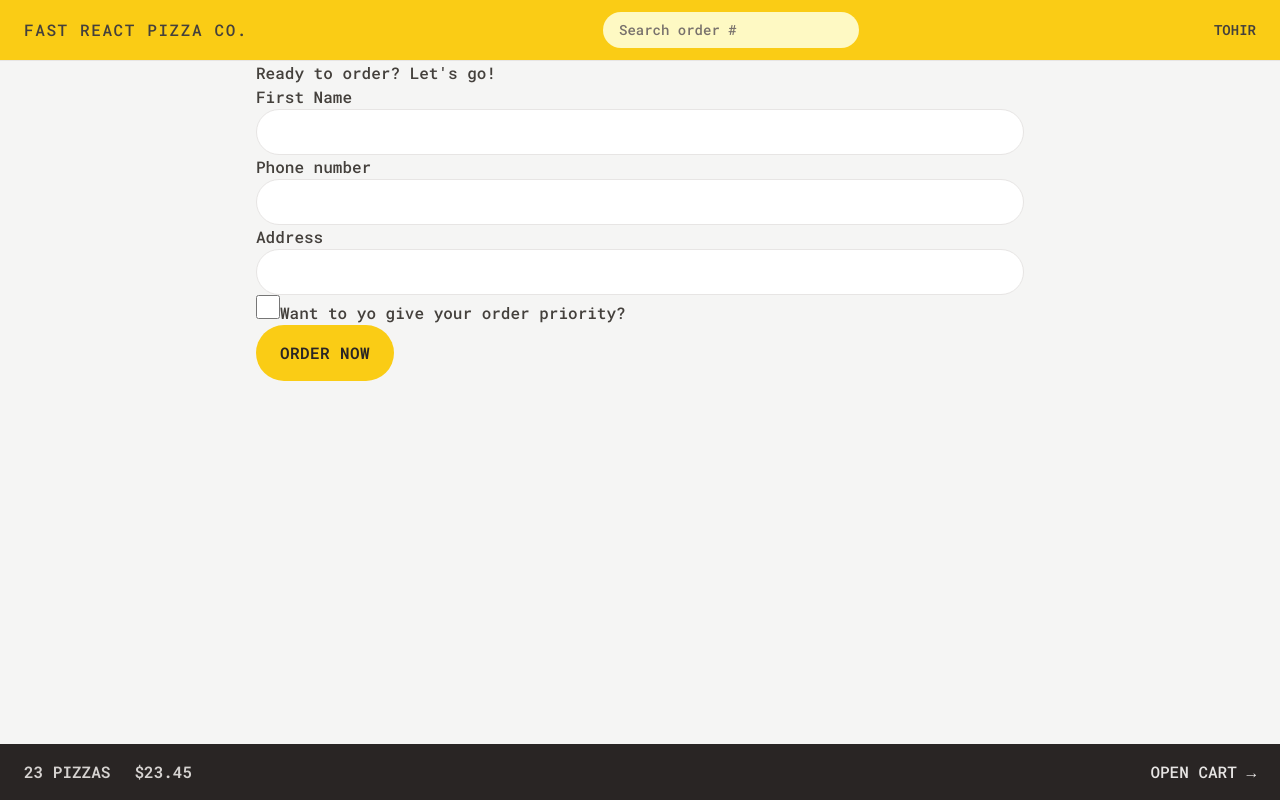
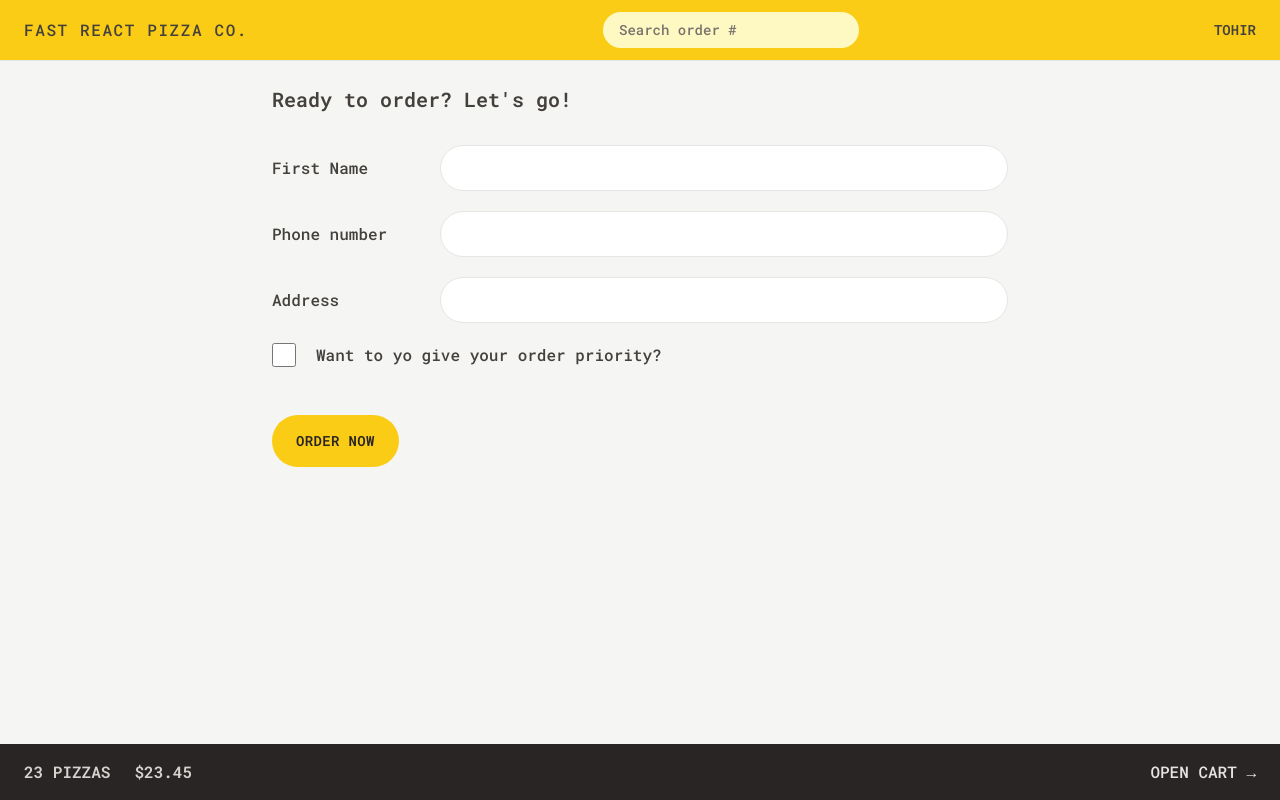
Before and after one commit to kulievdev/fast-pizza-app-react, a React (Vite) app: page /order/new in a window 1280 px wide. Built offline with nearby package versions, Linux system fonts and the light colour scheme; a web font is replaced by a local one.

Commit message:
styled order form

```diff
--- a/src/features/order/CreateOrder.jsx
+++ b/src/features/order/CreateOrder.jsx
@@ -43,31 +43,40 @@
   const cart = fakeCart;
 
   return (
-    <div>
-      <h2>Ready to order? Let's go!</h2>
+    <div className="px-4 py-6">
+      <h2 className="mb-8 text-xl font-semibold">Ready to order? Let's go!</h2>
 
       <Form method="POST">
-        <div>
-          <label>First Name</label>
-          <input className="input" type="text" name="customer" required />
+        <div className="mb-5 flex flex-col gap-2 sm:flex-row sm:items-center">
+          <label className="sm:basis-40">First Name</label>
+          <input className="input grow" type="text" name="customer" required />
         </div>
 
-        <div>
-          <label>Phone number</label>
-          <div>
-            <input className="input" type="tel" name="phone" required />
-          </div>
-          {formErrors?.phone && <p>{formErrors.phone}</p>}
-        </div>
-
-        <div>
-          <label>Address</label>
-          <div>
-            <input className="input" type="text" name="address" required />
+        <div className="mb-5 flex flex-col gap-2 sm:flex-row sm:items-center">
+          <label className="sm:basis-40">Phone number</label>
+          <div className="grow">
+            <input className="input w-full" type="tel" name="phone" required />
+            {formErrors?.phone && (
+              <p className="mt-2 rounded-md bg-red-100 p-2 text-xs text-red-700">
+                {formErrors.phone}
+              </p>
+            )}
           </div>
         </div>
 
-        <div>
+        <div className="mb-5 flex flex-col gap-2 sm:flex-row sm:items-center">
+          <label className="sm:basis-40">Address</label>
+          <div className="grow">
+            <input
+              className="input w-full"
+              type="text"
+              name="address"
+              required
+            />
+          </div>
+        </div>
+
+        <div className="mb-12 flex items-center gap-5">
           <input
             className="h-6 w-6 accent-yellow-400 focus:outline-none focus:ring focus:ring-yellow-400 focus:ring-offset-2"
             type="checkbox"
@@ -76,7 +85,9 @@
             // value={withPriority}
             // onChange={(e) => setWithPriority(e.target.checked)}
           />
-          <label htmlFor="priority">Want to yo give your order priority?</label>
+          <label htmlFor="priority" className="font-medium">
+            Want to yo give your order priority?
+          </label>
         </div>
 
         <div>
--- a/src/index.css
+++ b/src/index.css
@@ -4,7 +4,7 @@
 
 @layer components {
   .input {
-    @apply w-full rounded-full border border-stone-200 px-4 py-2 text-sm transition-all duration-300 placeholder:text-stone-400 focus:outline-none focus:ring focus:ring-yellow-400 md:px-6 md:py-3;
+    @apply rounded-full border border-stone-200 px-4 py-2 text-sm transition-all duration-300 placeholder:text-stone-400 focus:outline-none focus:ring focus:ring-yellow-400 md:px-6 md:py-3;
   }
 
   /* https://dev.to/afif/i-made-100-css-loaders-for-your-next-project-4eje */
--- a/src/ui/Button.jsx
+++ b/src/ui/Button.jsx
@@ -2,13 +2,13 @@
 
 function Button({ children, disabled, to, type }) {
   const base =
-    'inline-block rounded-full bg-yellow-400 font-semibold uppercase tracking-wide text-stone-800 transition-colors duration-300 hover:bg-yellow-300 focus:bg-yellow-300 focus:outline-none focus:ring focus:ring-yellow-300 focus:ring-offset-2 disabled:cursor-not-allowed';
+    'inline-block text-sm rounded-full bg-yellow-400 font-semibold uppercase tracking-wide text-stone-800 transition-colors duration-300 hover:bg-yellow-300 focus:bg-yellow-300 focus:outline-none focus:ring focus:ring-yellow-300 focus:ring-offset-2 disabled:cursor-not-allowed';
 
   const styles = {
     primary: base + ' px-4 py-3 md:px-6 md:py-4',
     small: base + ' px-4 py-2 md:px-5 md:py-2.5 text-xs',
     secondary:
-      'inline-block rounded-full bg-transparent border-2 border-stone-300 font-semibold uppercase tracking-wide text-stone-400 transition-colors duration-300 hover:bg-stone-300 hover:text-stone-800 focus:bg-stone-300 focus:outline-none focus:text-stone-800 focus:ring focus:ring-stone-200 focus:ring-offset-2 disabled:cursor-not-allowed px-4 py-2.5 md:px-6 md:py-3.5',
+      'inline-block text-sm rounded-full bg-transparent border-2 border-stone-300 font-semibold uppercase tracking-wide text-stone-400 transition-colors duration-300 hover:bg-stone-300 hover:text-stone-800 focus:bg-stone-300 focus:outline-none focus:text-stone-800 focus:ring focus:ring-stone-200 focus:ring-offset-2 disabled:cursor-not-allowed px-4 py-2.5 md:px-6 md:py-3.5',
   };
 
   if (to)
```
Also changed, not shown: index.html (+5 -2 lines).
